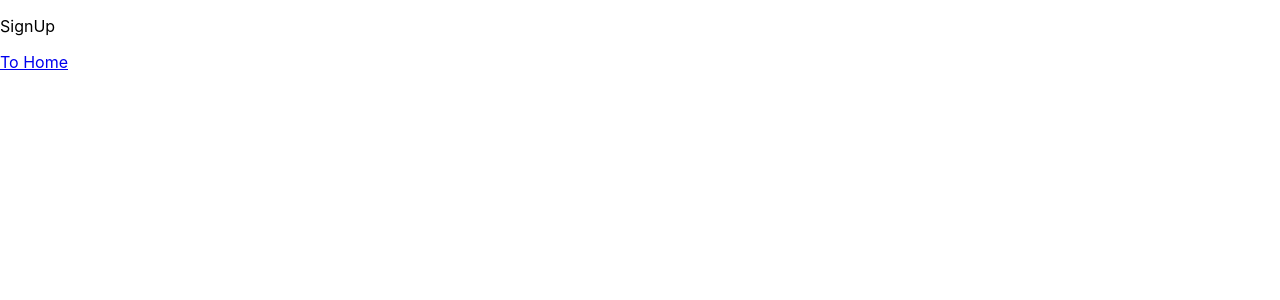
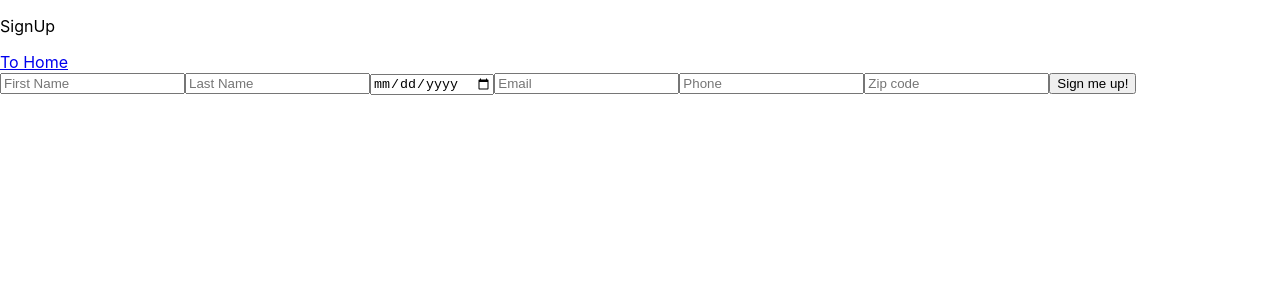
Before and after one commit to eddieatkinson/smileUp, a React (Create React App) app in the folder front-end/: page /signup in a window 1280 px wide. Shown: the top 300 px of the page. Built offline with nearby package versions, Linux system fonts and the light colour scheme.

Commit message:
volunteer sign up form to database

```diff
--- /dev/null
+++ b/front-end/src/actions/SignUpAction.js
@@ -0,0 +1,15 @@
+import { SIGN_UP_ACTION } from "../types";
+import axios from 'axios';
+
+export default function(input) {
+  console.log(input);
+  const axiosPromise = axios({
+    url: `${window.apiHost}/signup`,
+    method: 'POST',
+    data: input,
+  });
+  return {
+    type: SIGN_UP_ACTION,
+    payload: axiosPromise,
+  }
+}
--- a/front-end/src/containers/SignUp.js
+++ b/front-end/src/containers/SignUp.js
@@ -1,14 +1,54 @@
 import React, { Component } from 'react';
+import { connect } from 'react-redux';
+
+import { emailCheck } from '../utilities';
+import SignUpAction from '../actions/SignUpAction';
 
 class SignUp extends Component {
+  state = {
+    firstName: '',
+    lastName: '',
+    birthday: '',
+    email: '',
+    phone: '',
+    zip: '',
+  }
+  handleFieldChange(event, field) {
+    const { value } = event.target;
+    this.setState({
+      [field]: value,
+    });
+  }
+  handleSubmit(event) {
+    const { firstName, lastName, birthday, email, zip } = this.state;
+    event.preventDefault();
+    if (firstName === '' || lastName === '' || birthday === '' || zip === '') {
+      alert('First name, last name, birthday, and zip are required.');
+    } else if (!email.match(emailCheck)) {
+      alert('Please enter a valid email.');
+    } else {
+      this.props.SignUpAction(this.state);
+    }
+  }
   render() {
     return (
       <div>
         <p>SignUp</p>
         <a href='/'>To Home</a>
+        <form>
+          <input onChange={(event) => this.handleFieldChange(event, 'firstName')} type='text' placeholder='First Name' />
+          <input onChange={(event) => this.handleFieldChange(event, 'lastName')} type='text' placeholder='Last Name' />
+          <input onChange={(event) => this.handleFieldChange(event, 'birthday')} type='date' placeholder='Birthday' />
+          <input onChange={(event) => this.handleFieldChange(event, 'email')} type='email' placeholder='Email' />
+          <input onChange={(event) => this.handleFieldChange(event, 'phone')} type='tel' placeholder='Phone' />
+          <input onChange={(event) => this.handleFieldChange(event, 'zip')} type='text' placeholder='Zip code' />
+          <button onClick={this.handleSubmit.bind(this)} type='submit'>Sign me up!</button>
+        </form>
       </div>
     )
   }
 }
 
-export default SignUp;
+export default connect(null, {
+  SignUpAction,
+})(SignUp);
--- a/front-end/src/reducers/AuthReducer.js
+++ b/front-end/src/reducers/AuthReducer.js
@@ -5,7 +5,6 @@ export default function(state = [], action) {
     case LOGIN_ACTION:
       return action.payload;
     case REGISTER_ACTION:
-      console.log(action.payload);
       return action.payload;
     default:
       return state;
--- a/front-end/src/types/index.js
+++ b/front-end/src/types/index.js
@@ -1,2 +1,3 @@
 export const LOGIN_ACTION = 'LOGIN_ACTION';
 export const REGISTER_ACTION = 'REGISTER_ACTION';
+export const SIGN_UP_ACTION = 'SIGN_UP_ACTION'; // volunteer sign-up
```
Also changed, not shown: 1 other file (tests, documents, lock files or other folders).
